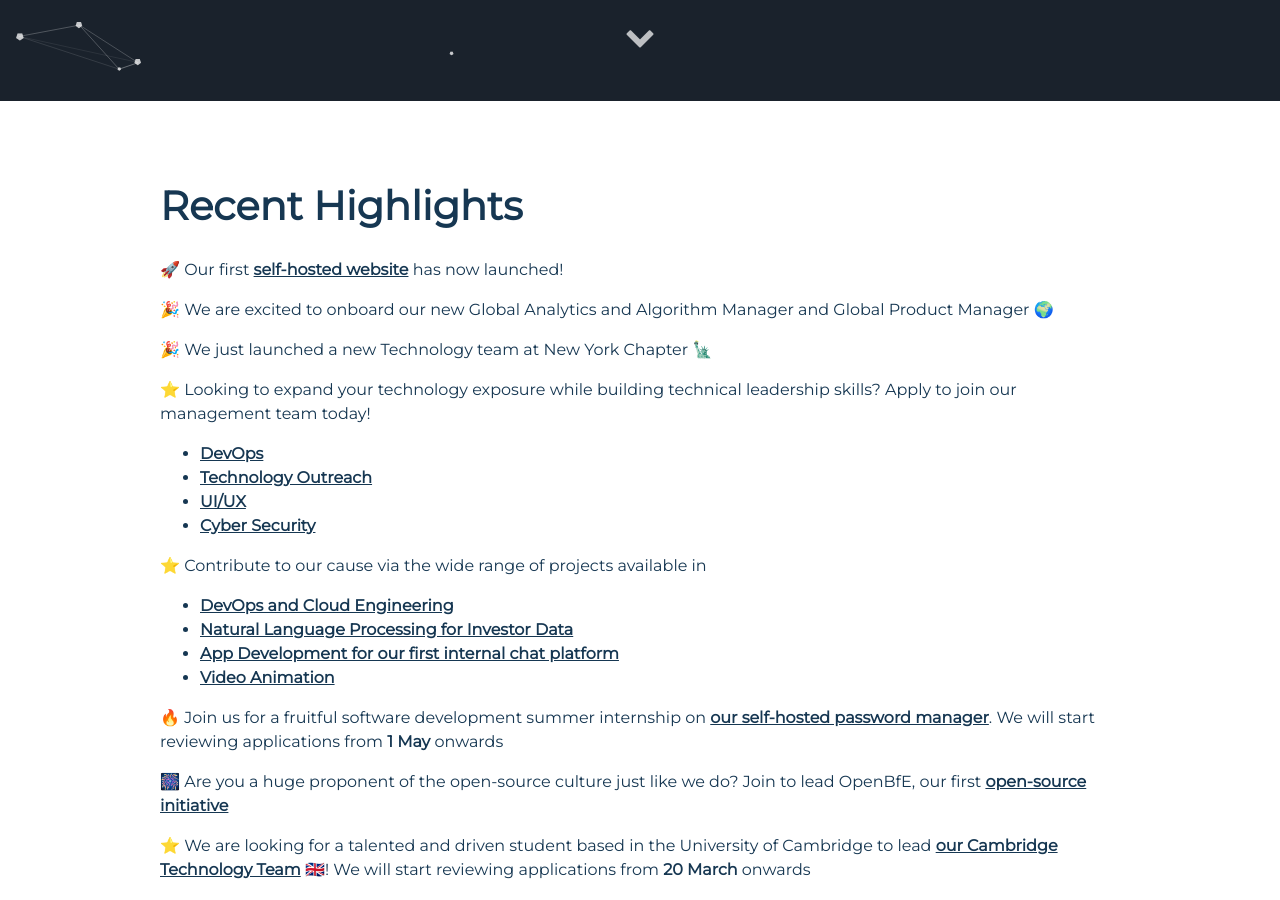
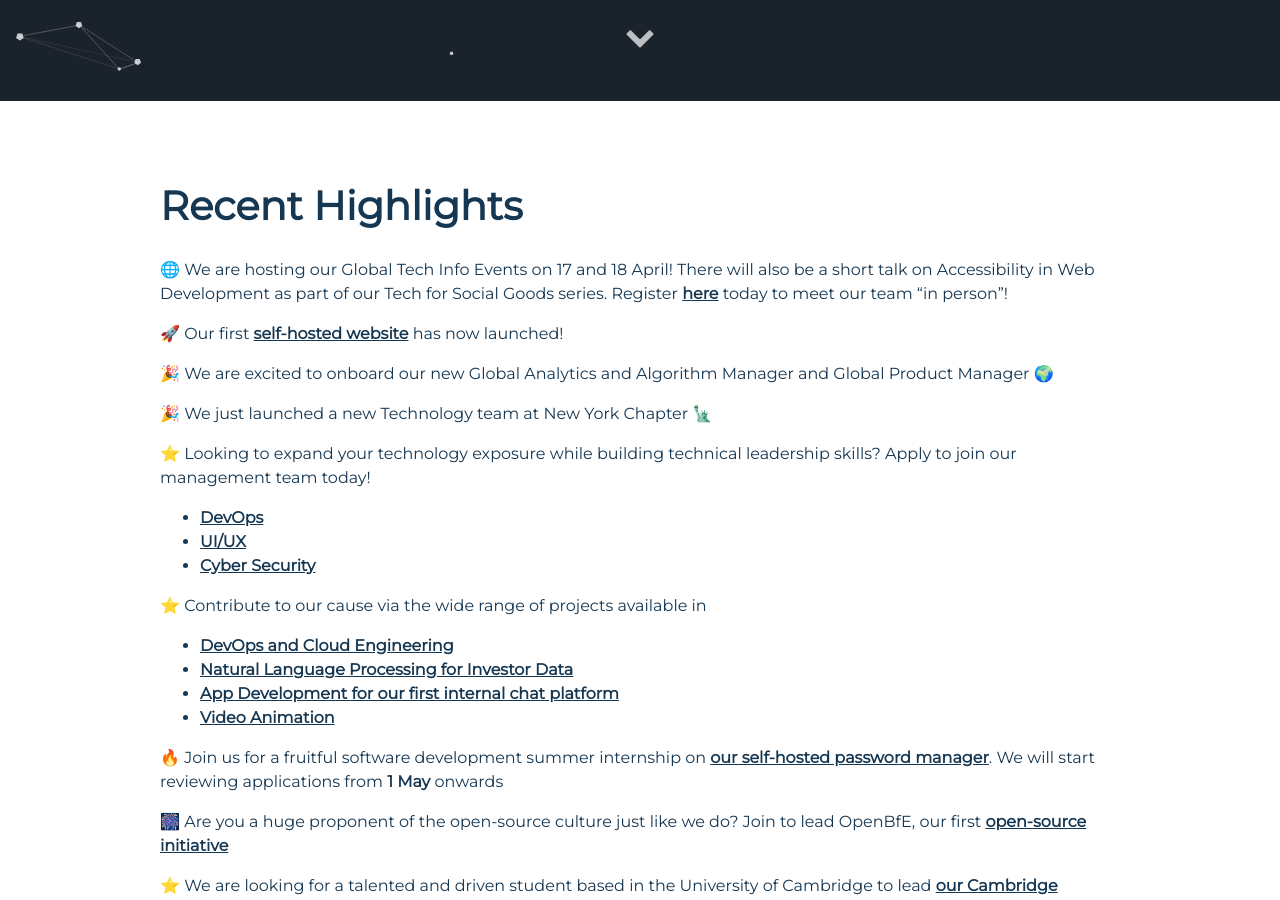
Before and after one commit to BfE-Technology/BfE-Technology.github.io, a Jekyll site: the page built from index.md, in a window 1280 px wide and 900 px high, scrolled down 799 px. Built offline with Jekyll 4.4.1, drawn with Linux system fonts in a browser that asks for light colours; nearby versions of some CDN libraries.

Commit message:
Update index.md

```diff
--- a/index.md
+++ b/index.md
@@ -8,6 +8,8 @@ layout: default
 
 # Recent Highlights
 
+🌐 We are hosting our Global Tech Info Events on 17 and 18 April! There will also be a short talk on Accessibility in Web Development as part of our Tech for Social Goods series. Register <a href="https://linktr.ee/bfe.tech" target="_blank">here</a> today to meet our team "in person"!
+
 🚀 Our first <a href="https://www.bridgesforenterprise.com" target="_blank">self-hosted website</a> has now launched!
 
 🎉 We are excited to onboard our new Global Analytics and Algorithm Manager and Global Product Manager 🌍
@@ -16,7 +18,6 @@ layout: default
 
 ⭐ Looking to expand your technology exposure while building technical leadership skills? Apply to join our management team today!
 - <a href="https://opps.bridgesforenterprise.com/global/technology/DevOps-Project/" target="_blank">DevOps</a>
-- <a href="https://opps.bridgesforenterprise.com/global/technology/Global-Technology-Outreach-Manager/" target="_blank">Technology Outreach</a>
 - <a href="https://opps.bridgesforenterprise.com/global/technology/outreach/Global-UI-UX-Manager/" target="_blank">UI/UX</a>
 - <a href="https://opps.bridgesforenterprise.com/global/technology/Global-Cyber-Security-Manager/" target="_blank">Cyber Security</a>
 
@@ -30,7 +31,7 @@ layout: default
 
 🎆 Are you a huge proponent of the open-source culture just like we do? Join to lead OpenBfE, our first <a href="https://opps.bridgesforenterprise.com/global/technology/Open-BfE/" target="_blank">open-source initiative</a>
 
-⭐ We are looking for a talented and driven student based in the University of Cambridge to lead <a href="https://opps.bridgesforenterprise.com/cambridge/technology/Cam-Tech-Director/" target="_blank">our Cambridge Technology Team</a> 🇬🇧! We will start reviewing applications from **20 March** onwards
+⭐ We are looking for a talented and driven student based in the University of Cambridge to lead <a href="https://opps.bridgesforenterprise.com/cambridge/technology/Cam-Tech-Director/" target="_blank">our Cambridge Technology Team</a> 🇬🇧! We will start reviewing applications from **10 April** onwards
 
 <br>
 
```
